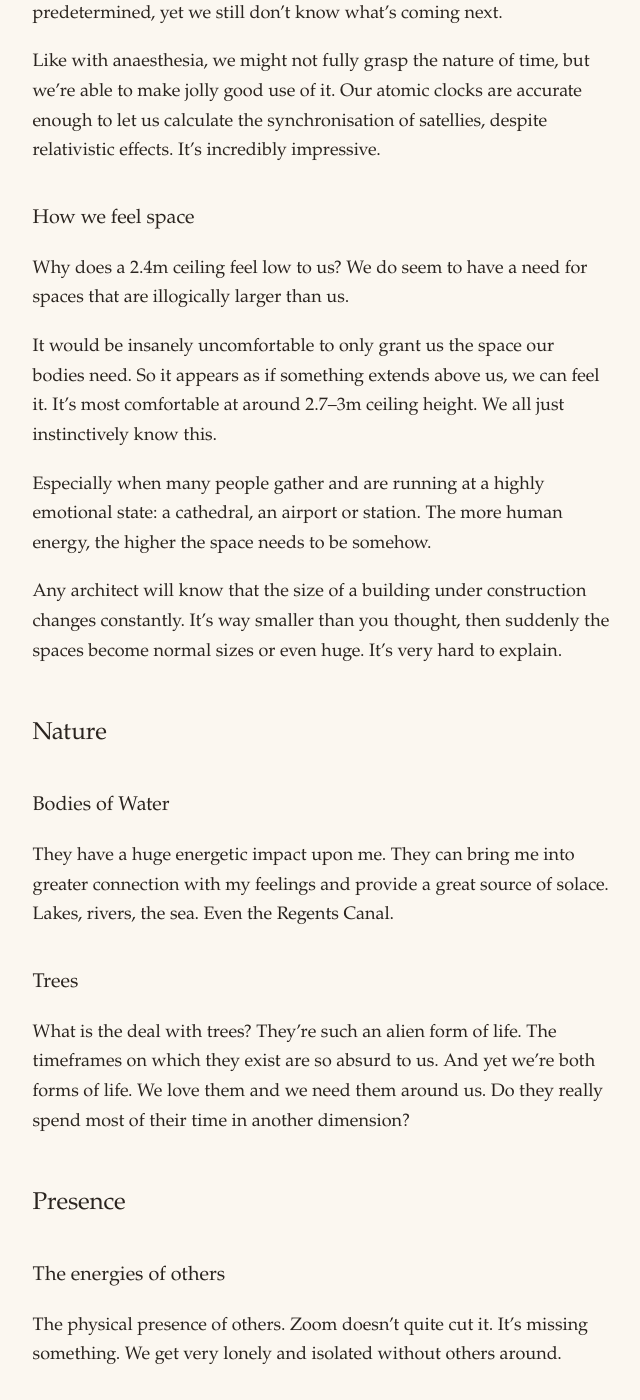
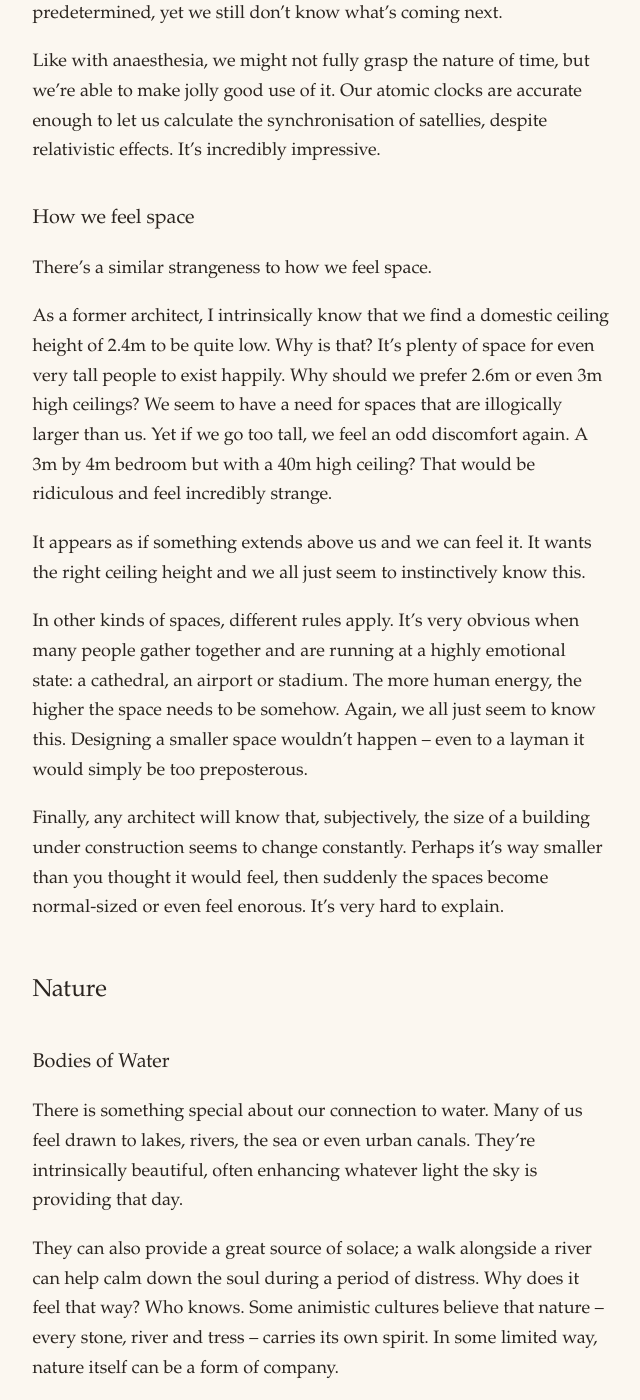
Before and after one commit to OliverEGreen/OliverEGreen.github.io, a Jekyll site: the page built from _posts/2026-04-27-mysteries-and-magics.md, in a window 1280 px wide and 1400 px high, scrolled down 4971 px. Shown: the whole window, without its empty margins (319-959 px from the left). Built offline with Jekyll 4.4.1, drawn with Linux system fonts in a browser that asks for light colours; some of the changed text lies outside the part shown.

Commit message:
Update 2026-04-27-mysteries-and-magics.md

```diff
--- a/_posts/2026-04-27-mysteries-and-magics.md
+++ b/_posts/2026-04-27-mysteries-and-magics.md
@@ -85,27 +85,31 @@
 
 ### How we feel space
 
-Why does a 2.4m ceiling feel low to us? We do seem to have a need for spaces that are illogically larger than us.
+There's a similar strangeness to how we feel space.
 
-It would be insanely uncomfortable to only grant us the space our bodies need. So it appears as if something extends above us, we can feel it. It's most comfortable at around 2.7–3m ceiling height. We all just instinctively know this.
+As a former architect, I intrinsically know that we find a domestic ceiling height of 2.4m to be quite low. Why is that? It's plenty of space for even very tall people to exist happily. Why should we prefer 2.6m or even 3m high ceilings? We seem to have a need for spaces that are illogically larger than us. Yet if we go too tall, we feel an odd discomfort again. A 3m by 4m bedroom but with a 40m high ceiling? That would be ridiculous and feel incredibly strange.
 
-Especially when many people gather and are running at a highly emotional state: a cathedral, an airport or station. The more human energy, the higher the space needs to be somehow.
+It appears as if something extends above us and we can feel it. It wants the right ceiling height and we all just seem to instinctively know this.
 
-Any architect will know that the size of a building under construction changes constantly. It's way smaller than you thought, then suddenly the spaces become normal sizes or even huge. It's very hard to explain.
+In other kinds of spaces, different rules apply. It's very obvious when many people gather together and are running at a highly emotional state: a cathedral, an airport or stadium. The more human energy, the higher the space needs to be somehow. Again, we all just seem to know this. Designing a smaller space wouldn't happen – even to a layman it would simply be too preposterous.
 
-
+Finally, any architect will know that, subjectively, the size of a building under construction seems to change constantly. Perhaps it's way smaller than you thought it would feel, then suddenly the spaces become normal-sized or even feel enorous. It's very hard to explain.
 
 ## Nature
 
 ### Bodies of Water
 
-They have a huge energetic impact upon me. They can bring me into greater connection with my feelings and provide a great source of solace. Lakes, rivers, the sea. Even the Regents Canal.
+There is something special about our connection to water. Many of us feel drawn to lakes, rivers, the sea or even urban canals. They're intrinsically beautiful, often enhancing whatever light the sky is providing that day.
 
-### Trees
+They can also provide a great source of solace; a walk alongside a river can help calm down the soul during a period of distress. Why does it feel that way? Who knows. Some animistic cultures believe that nature – every stone, river and tress – carries its own spirit. In some limited way, nature itself can be a form of company.
 
-What is the deal with trees? They're such an alien form of life. The timeframes on which they exist are so absurd to us. And yet we're both forms of life. We love them and we need them around us. Do they really spend most of their time in another dimension?
+### Trees and plant life
 
+I've often wondered about aliens – what could a totally unfamiliar lifeform potentially be like? It wouldn't necessarily need to have anything in common with our own lives here on Earth
 
+Then it hit me; plants and trees are already such an alien form of life. We're physically built up so differently and experience time on such different scales. Our respiratory and sensory systems have almost nothing in common. And yet we all know that we're both forms of life.
+
+And we love our trees – we need greenery around us and feel terrible when our cities lack green thriving spaces. We even give the best ones legal protection, with fines in the hundreds of thousands for chopping them down.
 
 ## Presence
 
@@ -113,19 +117,19 @@
 
 The physical presence of others. Zoom doesn't quite cut it. It's missing something. We get very lonely and isolated without others around.
 
-### Felt touch of others, even animals
+### Psychosis, death and felt presence
 
-Even animals want to cuddle. Even the weight of a tiny bird or a butterfly on your finger is somehow magical.
+How a living body can feel empty. How a dead body feels like nothing and no one to behold. How people with dementia fade in and out like a broken modem. They're suddenly there, you feel their presence, then they're gone again.
+
+Life and death – obviously gigantic and yet we don't understand the first thing about what they are. At least officially.
+
+### Touch
+
+Physical contact is very important to us. It seems to work on an energetic level. Even animals want to cuddle. Even the weight of a tiny bird or a butterfly on your finger is somehow magical.
 
 ### Live vs recorded
 
 For some reason this makes a difference to me. Perhaps a placebo could trick me though. But I get a totally different sense of something when I know it's recorded vs watching it live. The feeling is entirely different.
-
-### Psychosis / death and felt presence
-
-How a living body can feel empty. How a dead body feels like nothing and no one to behold. How people with dementia fade in and out like a broken modem. They're suddenly there, you feel their presence, then they're gone again.
-
-
 
 ## Magic of Ritual
 
@@ -137,17 +141,17 @@
 
 Were all the ancient people around the world just plain wrong? It seems fishy. They weren't idiots.
 
-### Pyramids
-
-Why do they appear all around the world? Why is their stonework so absurdly impossibly huge and perfect. Not just Egypt — South and Central America, all across Asia. We have no explanations.
-
 ### Black magic
 
 Black magic appears to be real. It's been practised forever. Deals with the devil. Sacrifice, energies from lower dimensions 'feeding' on loosh. Often leading to knowledge seemingly from nowhere: impossible pyramids, rocketry, iconic music. Long history of human sacrifice. Faustian pacts. Epstein and co were deeply serious people; they wouldn't waste their time on total nonsense.
 
-### Sex Magic
+### Sex and sex magic
 
 It's clearly much more significant than the purely physical dimension. There's a lot of nuanced energetic stuff going on, I'd wager. I think sex can cross into the astral energies sometimes. It seems to often go paired with a certain underhanded quality. Jack Parsons of the JPL was a huge believer, as were his contemporaries. Sex often plays a role in cults as well. It's a huge driver of human behaviour and power dynamics. The small death. It's hugely energetic.
+
+### Pyramids
+
+Why do they appear all around the world? Why is their stonework so absurdly impossibly huge and perfect. Not just Egypt — South and Central America, all across Asia. We have no explanations.
 
 ## Astrological / Cosmological
 
@@ -163,13 +167,11 @@
 
 It seems odd. Space is impossibly empty. Everything is unimaginably huge and far away. Seems a bit pointlessly so. Are we really understanding it properly? It feels like we've not yet grasped what we're looking at. Is it really so empty or can we not see it (yet)?
 
+## Other
+
 ### Lower Astral places and people
 
 It's definitely there. It's not even that far away. It's almost parallel to our existence, and some seem much more dialled into it than others. It's a lower energy, darker, more seedy and desperate. People can become enmeshed with these: dark beings might inhabit casinos, strip clubs, gangs, fighting events, cults.
-
-### Life and death
-
-Obviously gigantic and yet we don't understand the first thing about what they are. At least officially.
 
 ### Music
 
```
